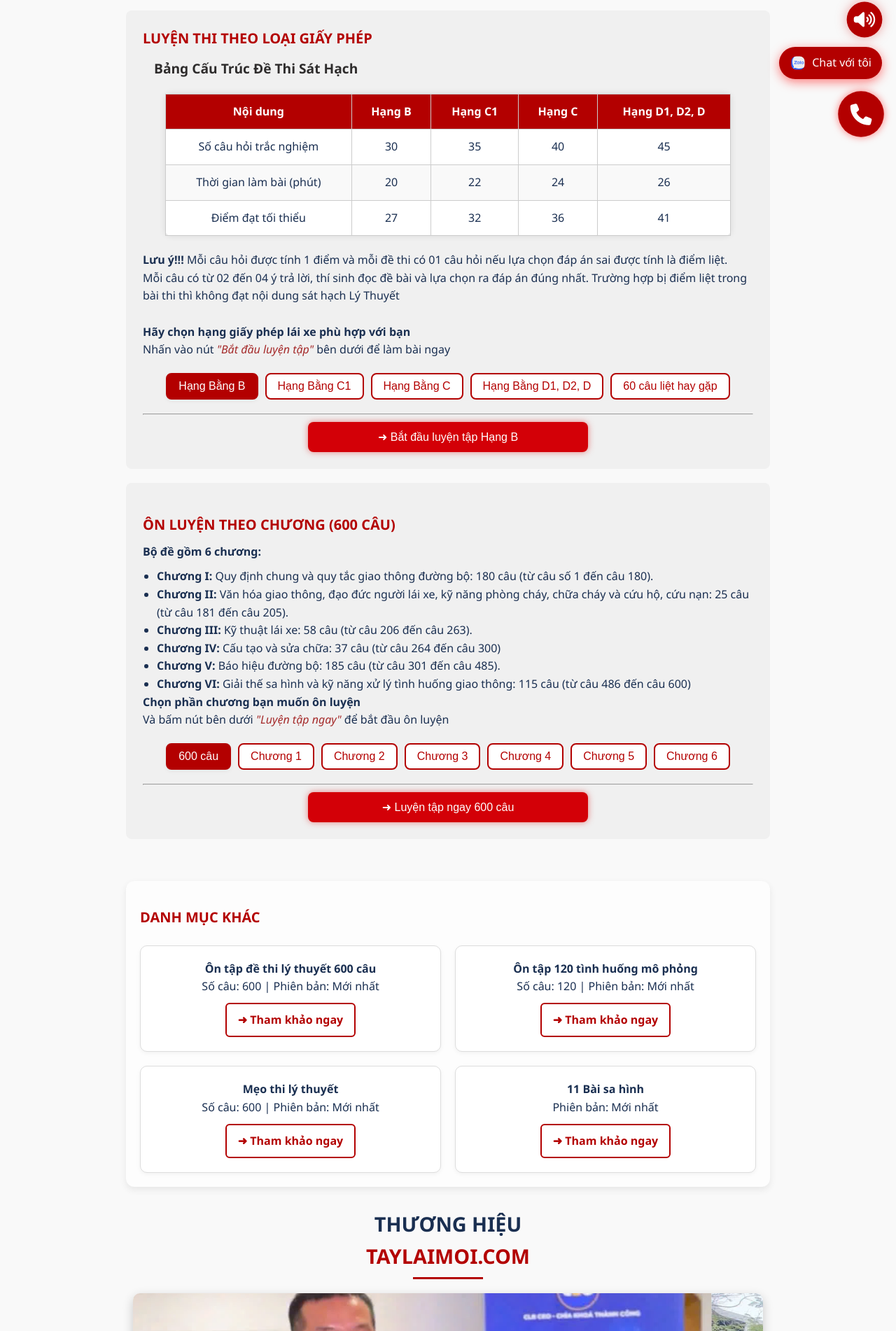
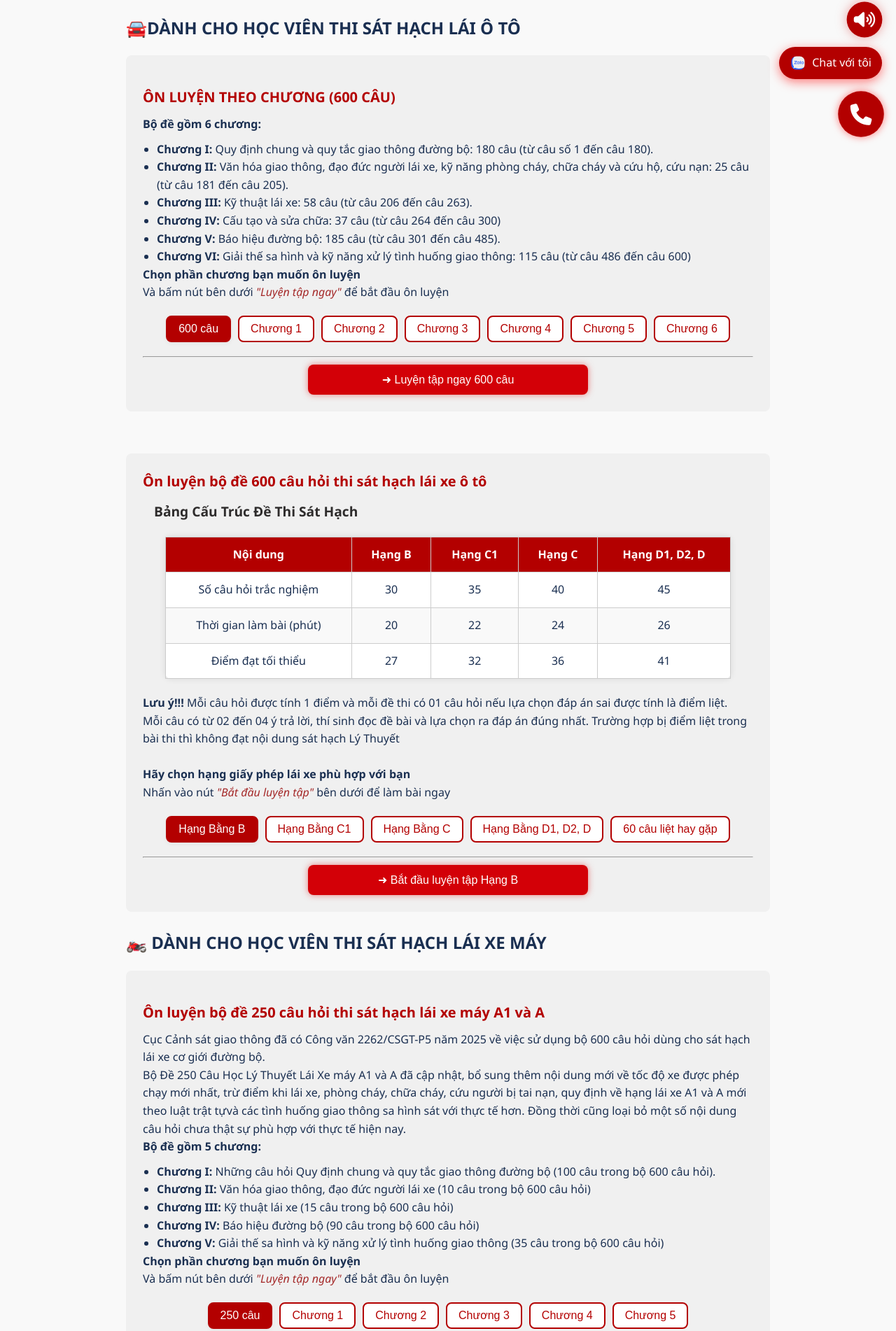
Before and after one commit to letuantbvn/600cauhoisathach.2025, a plain HTML site: page index.html in a window 1280 px wide. Shown: the part 587-2489 px from the top of the page at 70% size. Drawn offline with Linux system fonts and the light colour scheme.

Commit message:
update 250

```diff
--- a/index.html
+++ b/index.html
@@ -120,9 +120,60 @@
             <div class="highlight">🔥 <strong>Mới nhất</strong>: Bộ đề chính thức từ Bộ Công An</div>
         </section>
 
+        <br>
+        <h2>🚘DÀNH CHO HỌC VIÊN THI SÁT HẠCH LÁI Ô TÔ</h2>
+        <section class="practice-section">
+            <h3>ÔN LUYỆN THEO CHƯƠNG (600 CÂU)</h3>
+            <section class="chapter-summary">
+                <p><strong>Bộ đề gồm 6 chương:</strong></p>
+                <ul>
+                    <li><b>Chương I:</b> Quy định chung và quy tắc giao thông đường bộ: 180 câu (từ câu số 1 đến câu 180).</li>
+                    <li><b>Chương II:</b> Văn hóa giao thông, đạo đức người lái xe, kỹ năng phòng cháy, chữa cháy và cứu hộ, cứu nạn: 25 câu (từ câu 181 đến câu 205).</li>
+                    <li><b>Chương III:</b> Kỹ thuật lái xe: 58 câu (từ câu 206 đến câu 263).</li>
+                    <li><b>Chương IV:</b> Cấu tạo và sửa chữa: 37 câu (từ câu 264 đến câu 300)</li>
+                    <li><b>Chương V:</b> Báo hiệu đường bộ: 185 câu (từ câu 301 đến câu 485).</li>
+                    <li><b>Chương VI:</b> Giải thế sa hình và kỹ năng xử lý tình huống giao thông: 115 câu (từ câu 486 đến câu 600)</li>
+                </ul>
+            </section>
+            <h4>Chọn phần chương bạn muốn ôn luyện</h4>
+            <p>Và bấm nút bên dưới <i style="color: brown;">"Luyện tập ngay"</i> để bắt đầu ôn luyện</p>
+            <div class="tab-group">
+                <div class="tab-list" role="tablist">
+                    <button role="tab" class="tab active" data-tab="tab600">600 câu</button>
+                    <button role="tab" class="tab" data-tab="tab1">Chương 1</button>
+                    <button role="tab" class="tab" data-tab="tab2">Chương 2</button>
+                    <button role="tab" class="tab" data-tab="tab3">Chương 3</button>
+                    <button role="tab" class="tab" data-tab="tab4">Chương 4</button>
+                    <button role="tab" class="tab" data-tab="tab5">Chương 5</button>
+                    <button role="tab" class="tab" data-tab="tab6">Chương 6</button>
+                </div>
+                <hr>
 
+                <div class="tab-panel active" id="tab600">
+                    <button class="practice-btn" data-chapter="600"><a href="https://forms.gle/K5euZPoN4uqPpknD7" target="_blank">➜ Luyện tập ngay 600 câu</a></button>
+                </div>
+                <div class="tab-panel" id="tab1">
+                    <button class="practice-btn" data-chapter="1"><a href="https://forms.gle/29K4nkdBUKLXrTeNA" target="_blank">➜ Luyện ôn ngay chương 1</a></button>
+                </div>
+                <div class="tab-panel" id="tab2">
+                    <button class="practice-btn" data-chapter="2"><a href="https://forms.gle/eouyCsV8TV2mw944A"target="_blank">➜ Luyện ôn ngay chương 2</a></button>
+                </div>
+                <div class="tab-panel" id="tab3">
+                    <button class="practice-btn" data-chapter="3"><a href="https://forms.gle/2ByK9qbsqAPb2QfLA"target="_blank">➜ Luyện ôn ngay chương 3</a></button>
+                </div>
+                <div class="tab-panel" id="tab4">
+                    <button class="practice-btn" data-chapter="4"><a href="https://forms.gle/jTy8AJkDyS7M9w2b8"target="_blank">➜ Luyện ôn ngay chương 4</a></button>
+                </div>
+                <div class="tab-panel" id="tab5">
+                    <button class="practice-btn" data-chapter="5"><a href="https://forms.gle/xwwNDfGfygX5SMh47"target="_blank">➜ Luyện ôn ngay chương 5</a></button>
+                </div>
+                <div class="tab-panel" id="tab6">
+                    <button class="practice-btn" data-chapter="6"><a href="https://forms.gle/J46RZe9ivbSvd6Fg9"target="_blank">➜ Luyện ôn ngay chương 6</a></button>
+                </div>
+            </div>
+        </section>
         <section class="practice-class">
-            <h3>LUYỆN THI THEO LOẠI GIẤY PHÉP</h3>
+            <h3>Ôn luyện bộ đề 600 câu hỏi thi sát hạch lái xe ô tô</h3>
             <section class="exam-table">
                 <h3>Bảng Cấu Trúc Đề Thi Sát Hạch</h3>
                 <div class="table-wrapper">
@@ -206,56 +257,58 @@
                 </div>
         </section>
 
+        <br>
+        <!--Bộ 250 xe máy-->
+        <h2>🏍️ DÀNH CHO HỌC VIÊN THI SÁT HẠCH LÁI XE MÁY</h2>
         <section class="practice-section">
-            <h3>ÔN LUYỆN THEO CHƯƠNG (600 CÂU)</h3>
+            <h3>Ôn luyện bộ đề 250 câu hỏi thi sát hạch lái xe máy A1 và A</h3>
+            <p>Cục Cảnh sát giao thông đã có Công văn 2262/CSGT-P5 năm 2025 về việc sử dụng bộ 600 câu hỏi dùng cho sát hạch lái xe cơ giới đường bộ. </p>
+            <p>Bộ Đề 250 Câu Học Lý Thuyết Lái Xe máy A1 và A đã cập nhật, bổ sung thêm nội dung mới về tốc độ xe được phép chạy mới nhất, trừ điểm khi lái xe, phòng cháy, chữa cháy, cứu người bị tai nạn, quy định về hạng lái xe A1 và A mới theo luật trật
+                tựvà các tình huống giao thông sa hình sát với thực tế hơn. Đồng thời cũng loại bỏ một số nội dung câu hỏi chưa thật sự phù hợp với thực tế hiện nay.</p>
             <section class="chapter-summary">
-                <p><strong>Bộ đề gồm 6 chương:</strong></p>
+                <p><strong>Bộ đề gồm 5 chương:</strong></p>
                 <ul>
-                    <li><b>Chương I:</b> Quy định chung và quy tắc giao thông đường bộ: 180 câu (từ câu số 1 đến câu 180).</li>
-                    <li><b>Chương II:</b> Văn hóa giao thông, đạo đức người lái xe, kỹ năng phòng cháy, chữa cháy và cứu hộ, cứu nạn: 25 câu (từ câu 181 đến câu 205).</li>
-                    <li><b>Chương III:</b> Kỹ thuật lái xe: 58 câu (từ câu 206 đến câu 263).</li>
-                    <li><b>Chương IV:</b> Cấu tạo và sửa chữa: 37 câu (từ câu 264 đến câu 300)</li>
-                    <li><b>Chương V:</b> Báo hiệu đường bộ: 185 câu (từ câu 301 đến câu 485).</li>
-                    <li><b>Chương VI:</b> Giải thế sa hình và kỹ năng xử lý tình huống giao thông: 115 câu (từ câu 486 đến câu 600)</li>
+                    <li><b>Chương I:</b> Những câu hỏi Quy định chung và quy tắc giao thông đường bộ (100 câu trong bộ 600 câu hỏi).</li>
+                    <li><b>Chương II:</b> Văn hóa giao thông, đạo đức người lái xe (10 câu trong bộ 600 câu hỏi)</li>
+                    <li><b>Chương III:</b> Kỹ thuật lái xe (15 câu trong bộ 600 câu hỏi)</li>
+                    <li><b>Chương IV:</b> Báo hiệu đường bộ (90 câu trong bộ 600 câu hỏi)</li>
+                    <li><b>Chương V:</b> Giải thế sa hình và kỹ năng xử lý tình huống giao thông (35 câu trong bộ 600 câu hỏi)</li>
                 </ul>
             </section>
             <h4>Chọn phần chương bạn muốn ôn luyện</h4>
             <p>Và bấm nút bên dưới <i style="color: brown;">"Luyện tập ngay"</i> để bắt đầu ôn luyện</p>
             <div class="tab-group">
                 <div class="tab-list" role="tablist">
-                    <button role="tab" class="tab active" data-tab="tab600">600 câu</button>
-                    <button role="tab" class="tab" data-tab="tab1">Chương 1</button>
-                    <button role="tab" class="tab" data-tab="tab2">Chương 2</button>
-                    <button role="tab" class="tab" data-tab="tab3">Chương 3</button>
-                    <button role="tab" class="tab" data-tab="tab4">Chương 4</button>
-                    <button role="tab" class="tab" data-tab="tab5">Chương 5</button>
-                    <button role="tab" class="tab" data-tab="tab6">Chương 6</button>
+                    <button role="tab" class="tab active" data-tab="tab250">250 câu</button>
+                    <button role="tab" class="tab" data-tab="tab250-1">Chương 1</button>
+                    <button role="tab" class="tab" data-tab="tab250-2">Chương 2</button>
+                    <button role="tab" class="tab" data-tab="tab250-3">Chương 3</button>
+                    <button role="tab" class="tab" data-tab="tab250-4">Chương 4</button>
+                    <button role="tab" class="tab" data-tab="tab250-5">Chương 5</button>
                 </div>
                 <hr>
 
-                <div class="tab-panel active" id="tab600">
-                    <button class="practice-btn" data-chapter="600"><a href="https://forms.gle/K5euZPoN4uqPpknD7" target="_blank">➜ Luyện tập ngay 600 câu</a></button>
+                <div class="tab-panel active" id="tab250">
+                    <button class="practice-btn" data-chapter="250"><a href="https://forms.gle/K5euZPoN4uqPpknD7" target="_blank">➜ Luyện tập ngay 250</a></button>
                 </div>
-                <div class="tab-panel" id="tab1">
+                <div class="tab-panel" id="tab250-1">
                     <button class="practice-btn" data-chapter="1"><a href="https://forms.gle/29K4nkdBUKLXrTeNA" target="_blank">➜ Luyện ôn ngay chương 1</a></button>
                 </div>
-                <div class="tab-panel" id="tab2">
+                <div class="tab-panel" id="tab250-2">
                     <button class="practice-btn" data-chapter="2"><a href="https://forms.gle/eouyCsV8TV2mw944A"target="_blank">➜ Luyện ôn ngay chương 2</a></button>
                 </div>
-                <div class="tab-panel" id="tab3">
+                <div class="tab-panel" id="tab250-3">
                     <button class="practice-btn" data-chapter="3"><a href="https://forms.gle/2ByK9qbsqAPb2QfLA"target="_blank">➜ Luyện ôn ngay chương 3</a></button>
                 </div>
-                <div class="tab-panel" id="tab4">
+                <div class="tab-panel" id="tab250-4">
                     <button class="practice-btn" data-chapter="4"><a href="https://forms.gle/jTy8AJkDyS7M9w2b8"target="_blank">➜ Luyện ôn ngay chương 4</a></button>
                 </div>
-                <div class="tab-panel" id="tab5">
+                <div class="tab-panel" id="tab250-5">
                     <button class="practice-btn" data-chapter="5"><a href="https://forms.gle/xwwNDfGfygX5SMh47"target="_blank">➜ Luyện ôn ngay chương 5</a></button>
-                </div>
-                <div class="tab-panel" id="tab6">
-                    <button class="practice-btn" data-chapter="6"><a href="https://forms.gle/J46RZe9ivbSvd6Fg9"target="_blank">➜ Luyện ôn ngay chương 6</a></button>
                 </div>
             </div>
         </section>
+
 
         <section class="other-section">
             <h3>DANH MỤC KHÁC</h3>
@@ -769,3 +822,5 @@
 </html>
 
 </html>
+
+</html>
```
